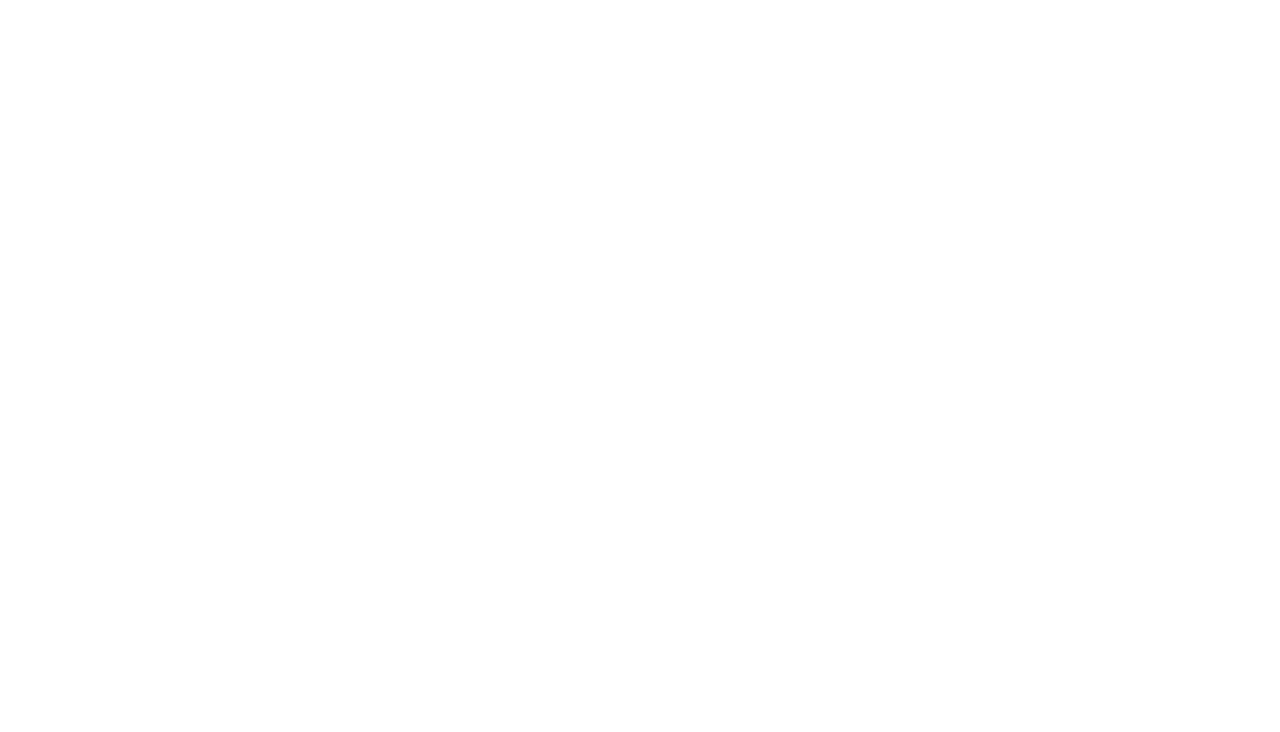
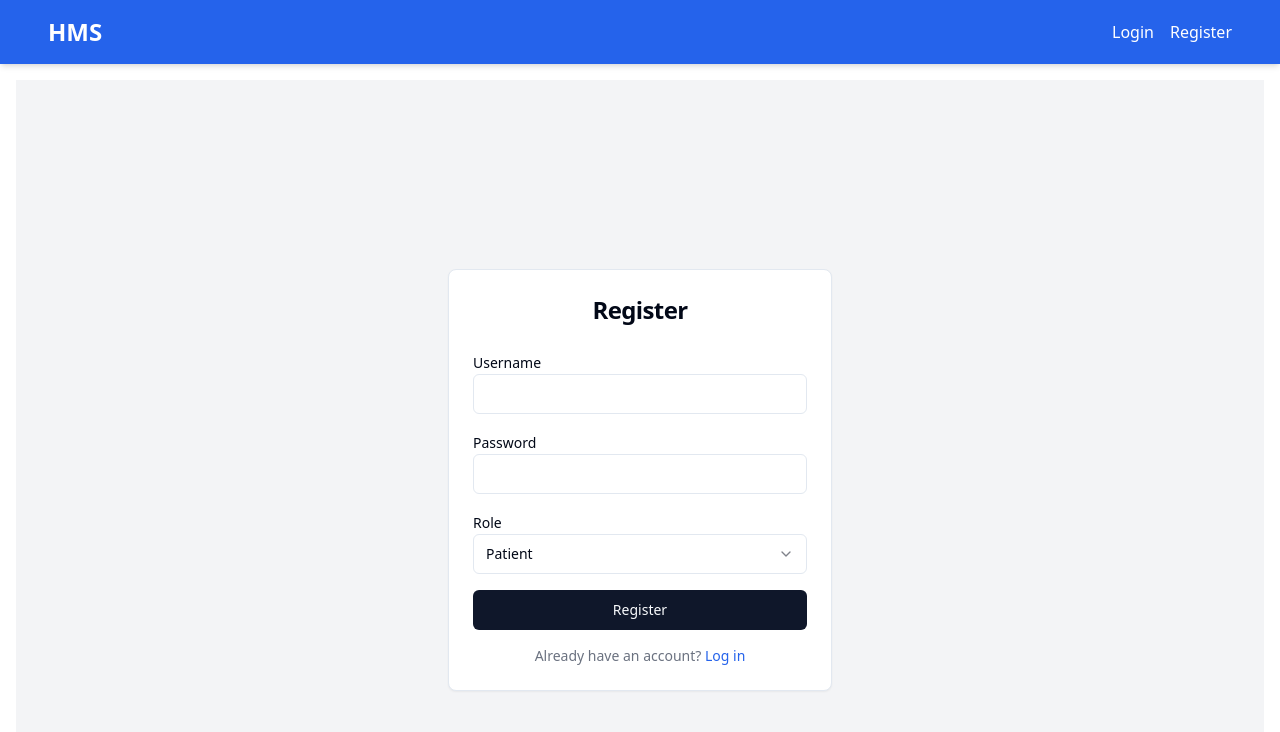
Before and after one commit to akhil262019/dreamy-mongoose-soar, a React (Vite) app: page /register in a window 1280 px wide. Before the commit this address had no page. Shown: the top 732 px of the page. Built offline with nearby package versions, Linux system fonts and the light colour scheme.

Commit message:
[scalix]  Backend structure and frontend routing/components are set up. ScalixDB integration is proposed.  - wrote 14 file(s), added express, cors, dotenv, nodemon package(s)

```diff
--- a/src/App.tsx
+++ b/src/App.tsx
@@ -1,15 +1,28 @@
-import React from "react";
-import { BrowserRouter, Routes, Route } from "react-router-dom";
-import IndexPage from "./pages/Index";
+import { BrowserRouter as Router, Route, Routes } from "react-router-dom";
+import Navbar from "./components/Navbar";
+import LoginPage from "./pages/LoginPage";
+import RegisterPage from "./pages/RegisterPage";
+import AdminDashboard from "./pages/AdminDashboard";
+import DoctorDashboard from "./pages/DoctorDashboard";
+import PatientDashboard from "./pages/PatientDashboard";
+import HomePage from "./pages/HomePage"; // A simple home page
 
 function App() {
   return (
-    <BrowserRouter>
-      <Routes>
-        <Route path="/" element={<IndexPage />} />
-        {/* Add other routes here */}
-      </Routes>
-    </BrowserRouter>
+    <Router>
+      <Navbar />
+      <div className="container mx-auto p-4">
+        <Routes>
+          <Route path="/" element={<HomePage />} />
+          <Route path="/login" element={<LoginPage />} />
+          <Route path="/register" element={<RegisterPage />} />
+          <Route path="/admin" element={<AdminDashboard />} />
+          <Route path="/doctor" element={<DoctorDashboard />} />
+          <Route path="/patient" element={<PatientDashboard />} />
+          {/* Add more routes as needed */}
+        </Routes>
+      </div>
+    </Router>
   );
 }
 
--- /dev/null
+++ b/src/components/LoginForm.tsx
@@ -0,0 +1,61 @@
+import React, { useState } from "react";
+import { Button } from "@/components/ui/button";
+import { Input } from "@/components/ui/input";
+import { Label } from "@/components/ui/label";
+import { useNavigate } from "react-router-dom";
+
+const LoginForm: React.FC = () => {
+  const [username, setUsername] = useState("");
+  const [password, setPassword] = useState("");
+  const navigate = useNavigate();
+
+  const handleLogin = (e: React.FormEvent) => {
+    e.preventDefault();
+    console.log("Login attempt:", { username, password });
+    // TODO: Implement actual login logic and authentication
+    // Based on role, navigate to the appropriate dashboard
+    if (username === "admin" && password === "admin") {
+      navigate("/admin");
+    } else if (username === "doctor" && password === "doctor") {
+      navigate("/doctor");
+    } else {
+      navigate("/patient"); // Default to patient if not admin/doctor
+    }
+  };
+
+  return (
+    <form onSubmit={handleLogin} className="space-y-4">
+      <div>
+        <Label htmlFor="username">Username</Label>
+        <Input
+          id="username"
+          type="text"
+          value={username}
+          onChange={(e) => setUsername(e.target.value)}
+          required
+        />
+      </div>
+      <div>
+        <Label htmlFor="password">Password</Label>
+        <Input
+          id="password"
+          type="password"
+          value={password}
+          onChange={(e) => setPassword(e.target.value)}
+          required
+        />
+      </div>
+      <Button type="submit" className="w-full">
+        Login
+      </Button>
+      <div className="text-center text-sm text-gray-500">
+        Forgot password?{" "}
+        <button type="button" className="text-blue-600 hover:underline">
+          Reset Password
+        </button>
+      </div>
+    </form>
+  );
+};
+
+export default LoginForm;
--- /dev/null
+++ b/src/components/Navbar.tsx
@@ -0,0 +1,21 @@
+import React from "react";
+import { Link } from "react-router-dom";
+
+const Navbar: React.FC = () => {
+  return (
+    <nav className="bg-blue-600 p-4 shadow-md">
+      <div className="container mx-auto flex justify-between items-center">
+        <Link to="/" className="text-white text-2xl font-bold hover:text-blue-200">
+          HMS
+        </Link>
+        <div className="flex space-x-4">
+          <Link to="/login" className="text-white hover:text-blue-200">Login</Link>
+          <Link to="/register" className="text-white hover:text-blue-200">Register</Link>
+          {/* Conditional rendering for admin/doctor/patient links would go here */}
+        </div>
+      </div>
+    </nav>
+  );
+};
+
+export default Navbar;
--- /dev/null
+++ b/src/components/RegisterForm.tsx
@@ -0,0 +1,70 @@
+import React, { useState } from "react";
+import { Button } from "@/components/ui/button";
+import { Input } from "@/components/ui/input";
+import { Label } from "@/components/ui/label";
+import { useNavigate } from "react-router-dom";
+import { Select, SelectContent, SelectItem, SelectTrigger, SelectValue } from "@/components/ui/select";
+
+const RegisterForm: React.FC = () => {
+  const [username, setUsername] = useState("");
+  const [password, setPassword] = useState("");
+  const [role, setRole] = useState("patient"); // Default role is patient
+  const navigate = useNavigate();
+
+  const handleRegister = (e: React.FormEvent) => {
+    e.preventDefault();
+    console.log("Register attempt:", { username, password, role });
+    // TODO: Implement actual registration logic
+    alert("Registration successful! Please log in.");
+    navigate("/login");
+  };
+
+  return (
+    <form onSubmit={handleRegister} className="space-y-4">
+      <div>
+        <Label htmlFor="username">Username</Label>
+        <Input
+          id="username"
+          type="text"
+          value={username}
+          onChange={(e) => setUsername(e.target.value)}
+          required
+        />
+      </div>
+      <div>
+        <Label htmlFor="password">Password</Label>
+        <Input
+          id="password"
+          type="password"
+          value={password}
+          onChange={(e) => setPassword(e.target.value)}
+          required
+        />
+      </div>
+      <div>
+        <Label htmlFor="role">Role</Label>
+        <Select value={role} onValueChange={setRole} required>
+          <SelectTrigger className="w-full">
+            <SelectValue placeholder="Select role" />
+          </SelectTrigger>
+          <SelectContent>
+            <SelectItem value="patient">Patient</SelectItem>
+            <SelectItem value="doctor">Doctor</SelectItem>
+            {/* Admin role is pre-existing and not for registration */}
+          </SelectContent>
+        </Select>
+      </div>
+      <Button type="submit" className="w-full">
+        Register
+      </Button>
+      <div className="text-center text-sm text-gray-500">
+        Already have an account?{" "}
+        <button type="button" className="text-blue-600 hover:underline" onClick={() => navigate('/login')}>
+          Log in
+        </button>
+      </div>
+    </form>
+  );
+};
+
+export default RegisterForm;
--- /dev/null
+++ b/src/pages/AdminDashboard.tsx
@@ -0,0 +1,26 @@
+import React from "react";
+
+const AdminDashboard: React.FC = () => {
+  return (
+    <div className="p-6">
+      <h1 className="text-3xl font-bold mb-6">Admin Dashboard</h1>
+      <div className="grid grid-cols-1 md:grid-cols-3 gap-6">
+        <div className="bg-white shadow rounded-lg p-6">
+          <h3 className="text-lg font-semibold">Total Doctors</h3>
+          <p className="text-4xl font-bold mt-2">15</p>
+        </div>
+        <div className="bg-white shadow rounded-lg p-6">
+          <h3 className="text-lg font-semibold">Total Patients</h3>
+          <p className="text-4xl font-bold mt-2">150</p>
+        </div>
+        <div className="bg-white shadow rounded-lg p-6">
+          <h3 className="text-lg font-semibold">Total Appointments</h3>
+          <p className="text-4xl font-bold mt-2">300</p>
+        </div>
+      </div>
+      {/* More admin functionalities will be added here */}
+    </div>
+  );
+};
+
+export default AdminDashboard;
--- /dev/null
+++ b/src/pages/DoctorDashboard.tsx
@@ -0,0 +1,25 @@
+import React from "react";
+
+const DoctorDashboard: React.FC = () => {
+  return (
+    <div className="p-6">
+      <h1 className="text-3xl font-bold mb-6">Doctor Dashboard</h1>
+      <div className="grid grid-cols-1 md:grid-cols-2 gap-6">
+        <div className="bg-white shadow rounded-lg p-6">
+          <h3 className="text-lg font-semibold mb-3">Upcoming Appointments Today</h3>
+          <ul>
+            <li className="mb-2 p-2 border rounded">Patient Name - 10:00 AM</li>
+            <li className="mb-2 p-2 border rounded">Patient Name - 11:00 AM</li>
+          </ul>
+        </div>
+        <div className="bg-white shadow rounded-lg p-6">
+          <h3 className="text-lg font-semibold mb-3">My Patients</h3>
+          <p>List of patients assigned to the doctor will appear here.</p>
+        </div>
+      </div>
+      {/* More doctor functionalities will be added here */}
+    </div>
+  );
+};
+
+export default DoctorDashboard;
--- /dev/null
+++ b/src/pages/HomePage.tsx
@@ -0,0 +1,14 @@
+import React from "react";
+
+const HomePage: React.FC = () => {
+  return (
+    <div className="text-center mt-10">
+      <h1 className="text-4xl font-bold mb-4">Welcome to the Hospital Management System</h1>
+      <p className="text-lg text-gray-600">
+        Please log in or register to access the system.
+      </p>
+    </div>
+  );
+};
+
+export default HomePage;
--- /dev/null
+++ b/src/pages/LoginPage.tsx
@@ -0,0 +1,20 @@
+import React from "react";
+import { Card, CardHeader, CardTitle, CardContent } from "@/components/ui/card";
+import LoginForm from "@/components/LoginForm";
+
+const LoginPage: React.FC = () => {
+  return (
+    <div className="flex justify-center items-center min-h-screen bg-gray-100">
+      <Card className="w-full max-w-sm">
+        <CardHeader>
+          <CardTitle className="text-center text-2xl">Login</CardTitle>
+        </CardHeader>
+        <CardContent>
+          <LoginForm />
+        </CardContent>
+      </Card>
+    </div>
+  );
+};
+
+export default LoginPage;
--- /dev/null
+++ b/src/pages/PatientDashboard.tsx
@@ -0,0 +1,24 @@
+import React from "react";
+
+const PatientDashboard: React.FC = () => {
+  return (
+    <div className="p-6">
+      <h1 className="text-3xl font-bold mb-6">Patient Dashboard</h1>
+      <div className="grid grid-cols-1 md:grid-cols-2 gap-6">
+        <div className="bg-white shadow rounded-lg p-6">
+          <h3 className="text-lg font-semibold mb-3">Upcoming Appointments</h3>
+          <ul>
+            <li className="mb-2 p-2 border rounded">Doctor Name - Date - Time</li>
+          </ul>
+        </div>
+        <div className="bg-white shadow rounded-lg p-6">
+          <h3 className="text-lg font-semibold mb-3">My Treatment History</h3>
+          <p>Treatment details will be displayed here.</p>
+        </div>
+      </div>
+      {/* More patient functionalities will be added here */}
+    </div>
+  );
+};
+
+export default PatientDashboard;
--- /dev/null
+++ b/src/pages/RegisterPage.tsx
@@ -0,0 +1,20 @@
+import React from "react";
+import { Card, CardHeader, CardTitle, CardContent } from "@/components/ui/card";
+import RegisterForm from "@/components/RegisterForm";
+
+const RegisterPage: React.FC = () => {
+  return (
+    <div className="flex justify-center items-center min-h-screen bg-gray-100">
+      <Card className="w-full max-w-sm">
+        <CardHeader>
+          <CardTitle className="text-center text-2xl">Register</CardTitle>
+        </CardHeader>
+        <CardContent>
+          <RegisterForm />
+        </CardContent>
+      </Card>
+    </div>
+  );
+};
+
+export default RegisterPage;
```
Also changed, not shown: 2 other files (tests, documents, lock files or other folders).
